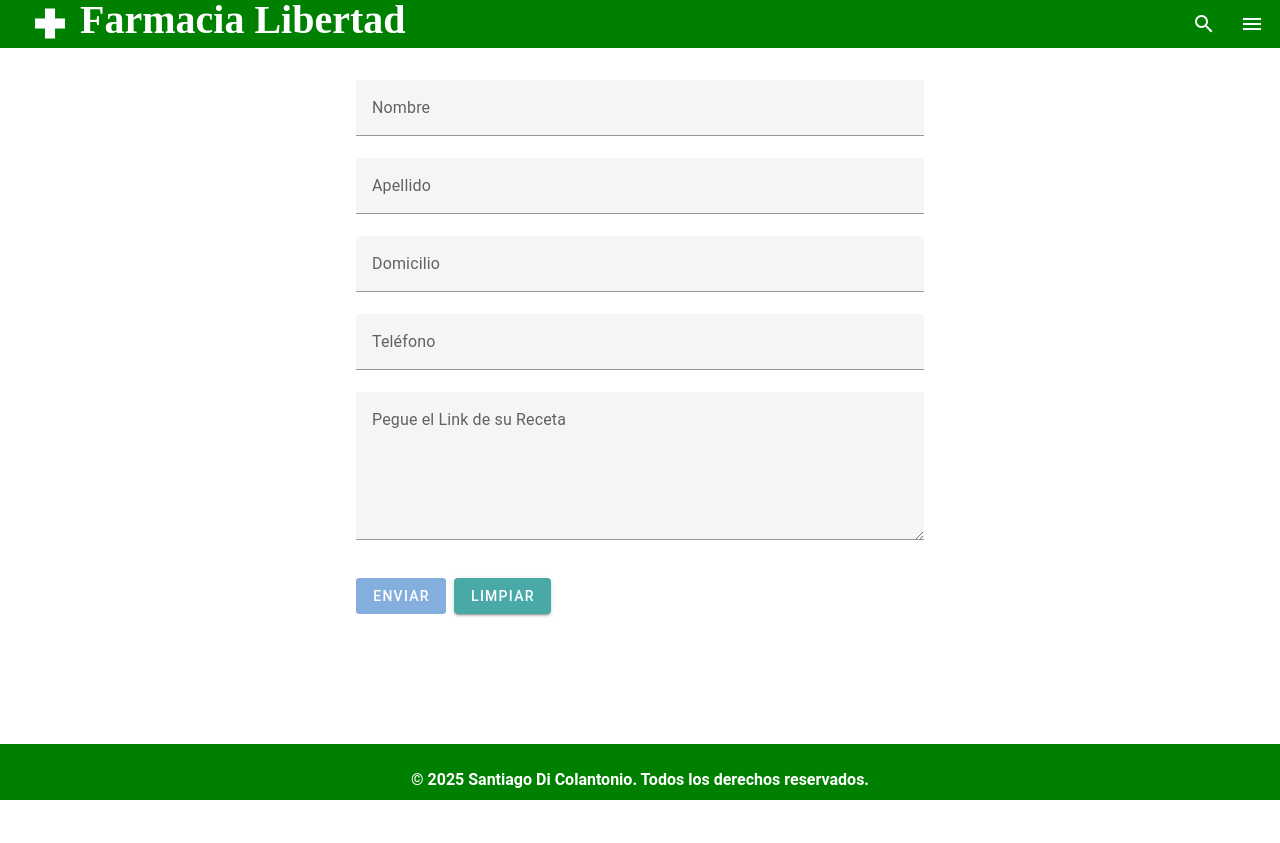
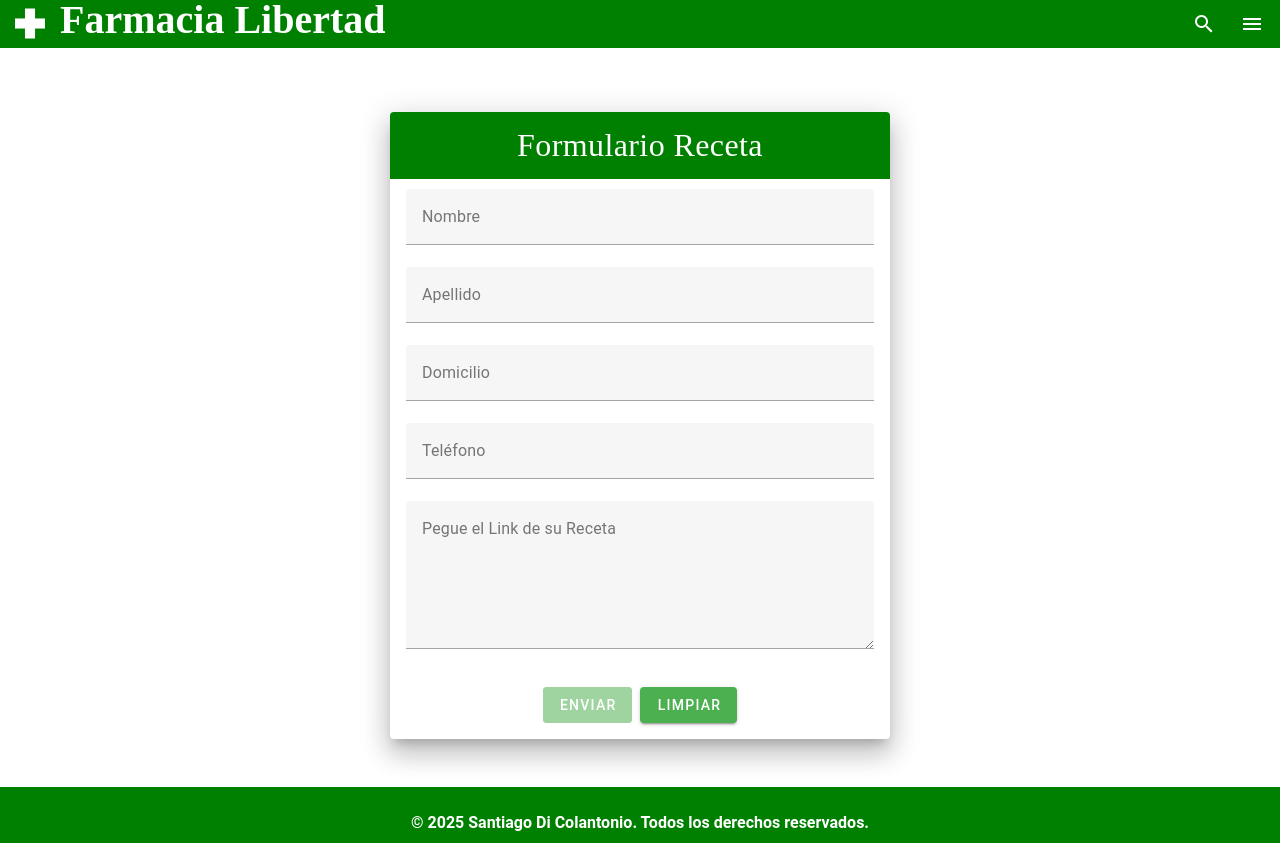
Before and after one commit to locodkno78/FarmaciaLibertad, a Vue app in the folder fLibertad/: page /RecetsView in a window 1280 px wide. Before the commit the page ends 800 px from the top, so only its background shows below. Built offline with nearby package versions, Linux system fonts and the light colour scheme.

Commit message:
links para home y recetas

```diff
--- a/fLibertad/src/modules/home/components/Home.vue
+++ b/fLibertad/src/modules/home/components/Home.vue
@@ -8,13 +8,10 @@
       <v-row>
         <v-col cols="12" md="4">
           <v-card class="mx-auto" max-width="400">
-          <v-img
-            class="align-end text-white"
-            height="200"
-            src="../../../../public/recetas.jpg"
-            cover
-          >
+            <router-link to="/RecetsView" class="text-decoration-none"><v-img class="align-end text-white" height="200"
+                src="../../../../public/recetas.jpg" cover>
               </v-img>
+            </router-link>
             <v-card-actions>
               <v-btn color="green" text="Cargar Recetas" to="RecetsView"></v-btn>
             </v-card-actions>
@@ -22,12 +19,7 @@
         </v-col>
         <v-col cols="12" md="4">
           <v-card class="mx-auto" max-width="400">
-          <v-img
-            class="align-end text-white"
-            height="200"
-            src="../../../../public/contacto.jpg"
-            cover
-          >
+            <v-img class="align-end text-white" height="200" src="../../../../public/contacto.jpg" cover>
             </v-img>
             <v-card-actions>
               <v-btn color="green" text="Contactanos"></v-btn>
@@ -36,12 +28,7 @@
         </v-col>
         <v-col cols="12" md="4">
           <v-card class="mx-auto" max-width="400">
-          <v-img
-            class="align-end text-white"
-            height="200"
-            src="../../../../public/maps.jpg"
-            cover
-          >
+            <v-img class="align-end text-white" height="200" src="../../../../public/maps.jpg" cover>
             </v-img>
             <v-card-actions>
               <v-btn color="green" text="Ubicación"></v-btn>
@@ -82,7 +69,8 @@ h1,
 p {
   color: green;
 }
-.cards{
+
+.cards {
   margin-top: 8px;
 }
 </style>
--- a/fLibertad/src/modules/navbar/components/Navbar.vue
+++ b/fLibertad/src/modules/navbar/components/Navbar.vue
@@ -1,8 +1,8 @@
 <template>
   <v-toolbar class="toolbar" density="compact">
-    <v-toolbar-title class="text"
+    <router-link to="/" class="text-decoration-none"><v-toolbar-title class="text"
       ><v-icon>mdi-hospital</v-icon>Farmacia Libertad</v-toolbar-title
-    >
+    ></router-link>
     <v-spacer></v-spacer>
     <v-btn class="icon" icon>
       <v-icon>mdi-magnify</v-icon>
--- a/fLibertad/src/modules/recets/components/Recets.vue
+++ b/fLibertad/src/modules/recets/components/Recets.vue
@@ -1,56 +1,37 @@
 <template>
   <v-container class="mt-4">
-      <v-form ref="formRef" v-model="valid">
+    <v-card class="mx-auto my-8" elevation="16" max-width="500">
+      <v-card-title class="title">Formulario Receta</v-card-title>
+      <v-card-text>
+      <v-form ref="formRef" v-model="valid" class="form">
         <!-- Nombre -->
-        <v-text-field
-          v-model="formData.nombre"
-          label="Nombre"
-          :rules="[rules.required]"
-          outlined
-        ></v-text-field>
+        <v-text-field v-model="formData.nombre" label="Nombre" :rules="[rules.required]" outlined></v-text-field>
 
         <!-- Apellido -->
-        <v-text-field
-          v-model="formData.apellido"
-          label="Apellido"
-          :rules="[rules.required]"
-          outlined
-        ></v-text-field>
+        <v-text-field v-model="formData.apellido" label="Apellido" :rules="[rules.required]" outlined></v-text-field>
 
         <!-- Domicilio -->
-        <v-text-field
-          v-model="formData.domicilio"
-          label="Domicilio"
-          :rules="[rules.required]"
-          outlined
-        ></v-text-field>
+        <v-text-field v-model="formData.domicilio" label="Domicilio" :rules="[rules.required]" outlined></v-text-field>
 
         <!-- Teléfono -->
-        <v-text-field
-          v-model="formData.telefono"
-          label="Teléfono"
-          :rules="[rules.required, rules.phone]"
-          outlined
-        ></v-text-field>
+        <v-text-field v-model="formData.telefono" label="Teléfono" :rules="[rules.required, rules.phone]"
+          outlined></v-text-field>
 
         <!-- Textarea -->
-        <v-textarea
-          v-model="formData.receta"
-          label="Pegue el Link de su Receta"
-          :rules="[rules.required]"
-          outlined
-        ></v-textarea>
-
+        <v-textarea v-model="formData.receta" label="Pegue el Link de su Receta" :rules="[rules.required]"
+          outlined></v-textarea>
           <!-- Botones -->
-        <div class="mt-4">
-          <v-btn color="primary" @click="submit" :disabled="!valid">
+          <div class="mt-4 btn">
+            <v-btn color="success" @click="submit" :disabled="!valid">
               Enviar
             </v-btn>
-          <v-btn color="secondary" @click="resetForm" class="ms-2">
+            <v-btn color="success" @click="resetForm" class="ms-2">
               Limpiar
             </v-btn>
           </div>
         </v-form>
+      </v-card-text>
+    </v-card>
   </v-container>
 </template>
 
@@ -86,7 +67,7 @@
 
     // Función para enviar el formulario
     const submit = () => {
-        alert(`Formulario enviado:\n${JSON.stringify(formData.value, null, 2)}\nEn Breve nos contactaremos con Ud.\nMuchas Gracias!!!`);
+      alert(`Formulario enviado!!!\nEn Breve nos contactaremos con Ud.\nMuchas Gracias!!!`);
       resetForm(); // Limpiar formulario
       router.push("/"); // Redirigir al home
     };
@@ -123,4 +104,17 @@
 .v-container {
   max-width: 600px;
 }
+.title{
+  font-family: 'Times New Roman', Times, serif;
+  font-size:xx-large;
+  background-color: green;
+  color: white;
+  text-align: center;
+}
+.form{
+  padding-top: 2%;
+}
+.btn{
+  text-align: center;
+}
 </style>
--- a/fLibertad/src/modules/recets/view/RecetsView.vue
+++ b/fLibertad/src/modules/recets/view/RecetsView.vue
@@ -1,10 +1,12 @@
 <template>
   <div>
     <NavbarView />
+  </div>
+  <div>
     <Recets />
-    <div class="footer">
-      <FooterView />
-    </div>
+  </div>
+  <div>
+    <FooterView />
   </div>
 </template>
 
@@ -23,11 +25,4 @@ export default {
 };
 </script>
 
-<style scoped>
-.footer{
-    width: 100%;
-    position: fixed;
-    bottom: 0;
-    z-index: 1000;
-}
-</style>
+<style scoped></style>
```
Lines whose indentation alone changed are shown as unchanged.
